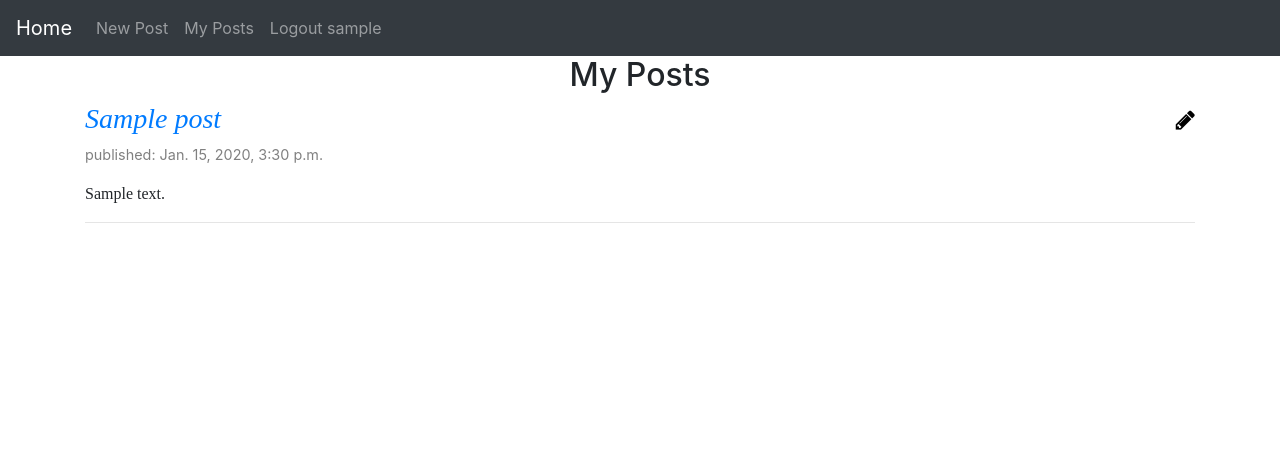
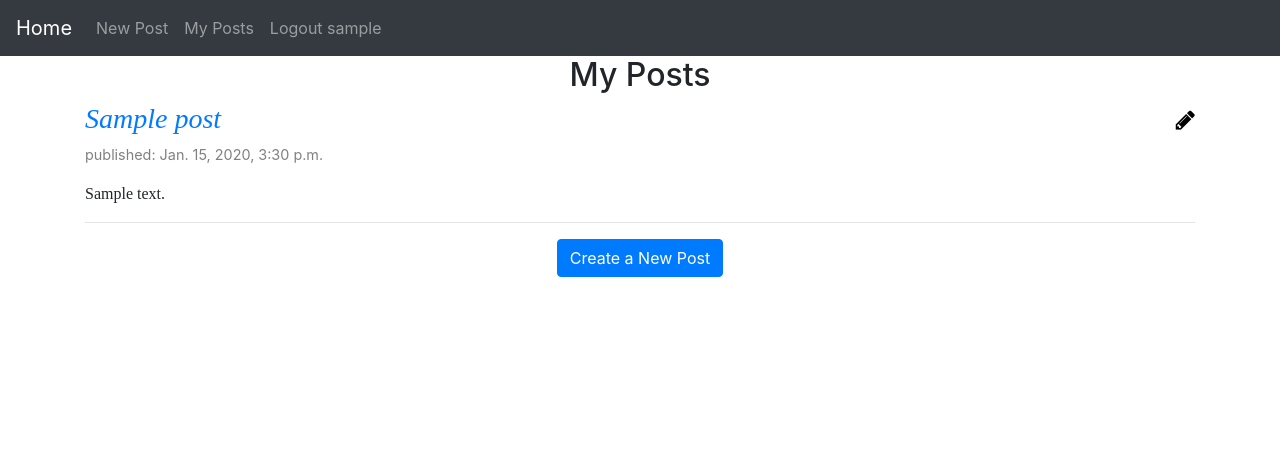
Before and after one commit to love-u-3000/blog, a Django app: page /myPosts in a window 1280 px wide. Shown: the top 476 px of the page. Run offline with Django 3.2, Linux system fonts and the light colour scheme; a user stored in the database is signed in; tables that the repository leaves empty hold one stand-in row (values such as "Sample post"); some libraries are stand-ins or nearby versions.

Commit message:
added add post button on myPosts page

```diff
--- a/templates/myblog/myposts.html
+++ b/templates/myblog/myposts.html
@@ -28,9 +28,9 @@
 		{% endfor %}
 	{% else %}
 		<h3 class="text-center">You have not created any Posts yet</h3><br>
-		<div class="text-center">
-			<a class="btn btn-primary" href="{% url 'myblog:addpost' %}">Create a New Post</a>
-		</div>
 	{% endif %}
+	<div class="text-center">
+		<a class="btn btn-primary" href="{% url 'myblog:addpost' %}">Create a New Post</a>
+	</div>
 
 {% endblock %}
```
